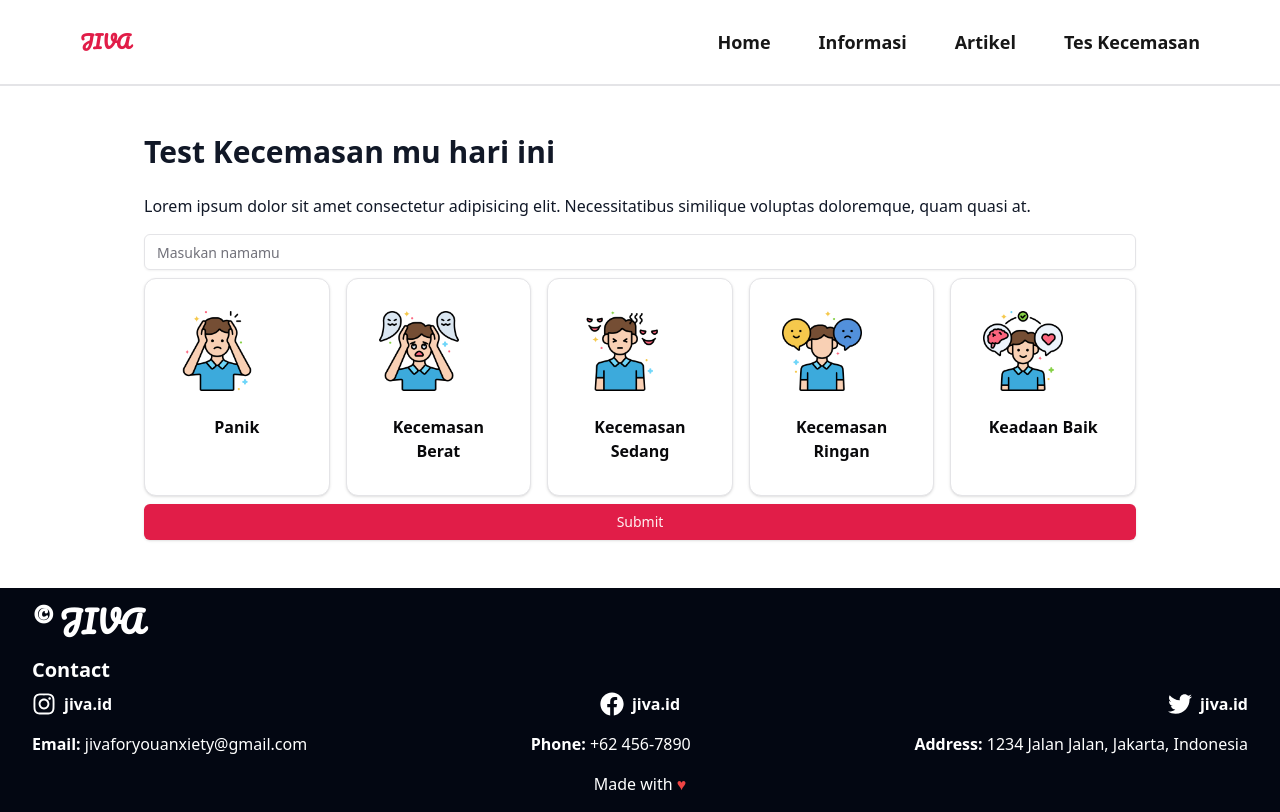
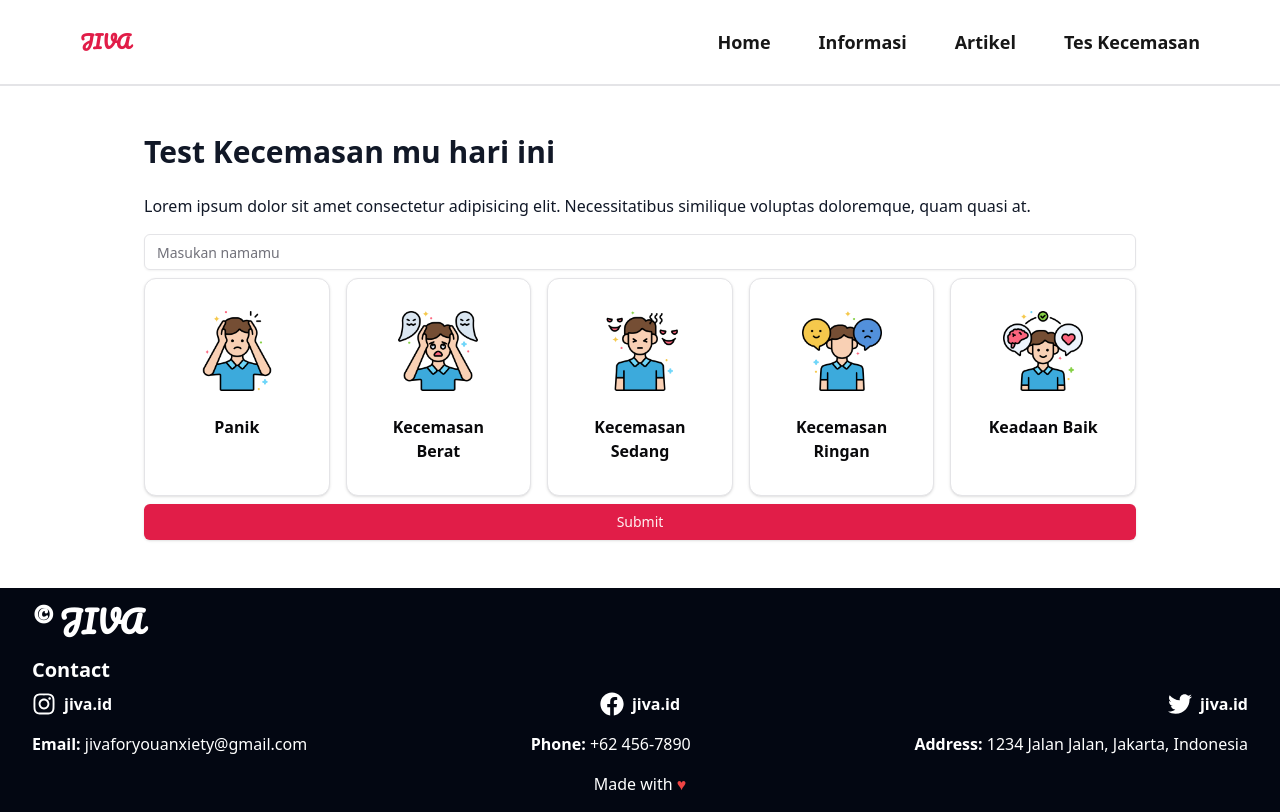
Before and after one commit to paresiqbal/jiva, a React (Vite) app: page /mood in a window 1280 px wide. Built offline with nearby package versions, Linux system fonts and the light colour scheme.

Commit message:
Center the image

```diff
--- a/src/components/EmoteCard.tsx
+++ b/src/components/EmoteCard.tsx
@@ -41,11 +41,12 @@ export default function EmoteCard({ onSelect }) {
           }`}
           onClick={() => handleClick(index)}
         >
-          <CardHeader>
+          <CardHeader className="flex justify-center items-center">
             <img
               src={image}
               alt={`${names[index]} Image`}
-              className="w-20 h-20 items-center"
+              className="w-20 h-20"
+              style={{ objectFit: "contain" }}
             />
           </CardHeader>
           <CardContent>
```
